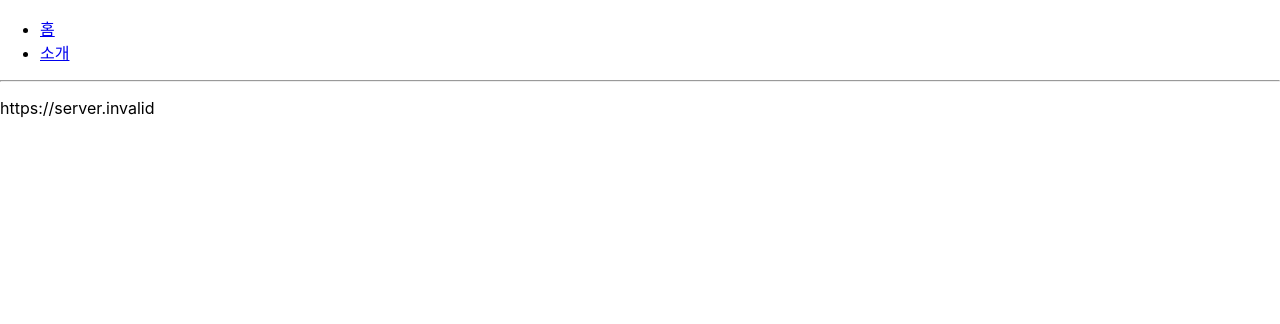
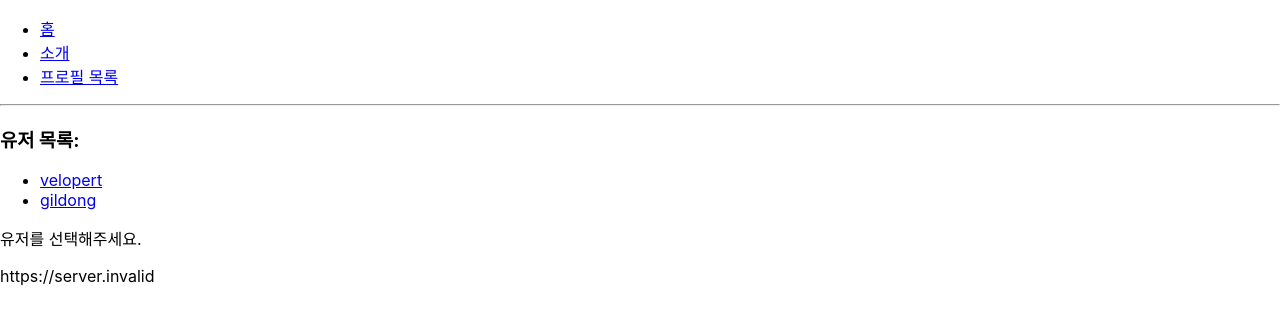
Before and after one commit to YangSeung-min/react-example-2, a React (Create React App) app: page /profiles in a window 1280 px wide. Shown: the top 324 px of the page. Built offline with nearby package versions, Linux system fonts and the light colour scheme; no server answers.

Commit message:
서브라우트

```diff
--- a/src/App.js
+++ b/src/App.js
@@ -2,7 +2,7 @@
 import { Route, Link } from 'react-router-dom';
 import About from './pages/About';
 import Home from './pages/Home';
-import Profile from './pages/Profile'
+import Profiles from './pages/Profiles'
 
 function App() {
   return (
@@ -15,11 +15,15 @@
           <li>
             <Link to="/about">소개</Link>
           </li>
+          <li>
+            <Link to="/profiles">프로필 목록</Link>
+          </li>
         </ul>
         <hr />
         <Route path="/" exact={true} component={Home} />
         <Route path="/about" component={About} />
-        <Route path="/profiles/:username" component={Profile} />
+        {/* <Route path="/profiles/:username" component={Profile} /> */}
+        <Route path="/profiles" component={Profiles} />
       </div>
       <p>{process.env.REACT_APP_DB_HOST}</p>
     </div>
--- /dev/null
+++ b/src/pages/Profiles.js
@@ -0,0 +1,28 @@
+import React from 'react';
+import { Link, Route } from 'react-router-dom';
+import Profile from './Profile';
+
+const Profiles = () => {
+  return (
+    <div>
+      <h3>유저 목록:</h3>
+      <ul>
+        <li>
+          <Link to="/profiles/velopert">velopert</Link>
+        </li>
+        <li>
+          <Link to="/profiles/gildong">gildong</Link>
+        </li>
+      </ul>
+
+      <Route
+        path="/profiles"
+        exact
+        render={() => <div>유저를 선택해주세요.</div>}
+      />
+      <Route path="/profiles/:username" component={Profile} />
+    </div>
+  );
+};
+
+export default Profiles;
```
